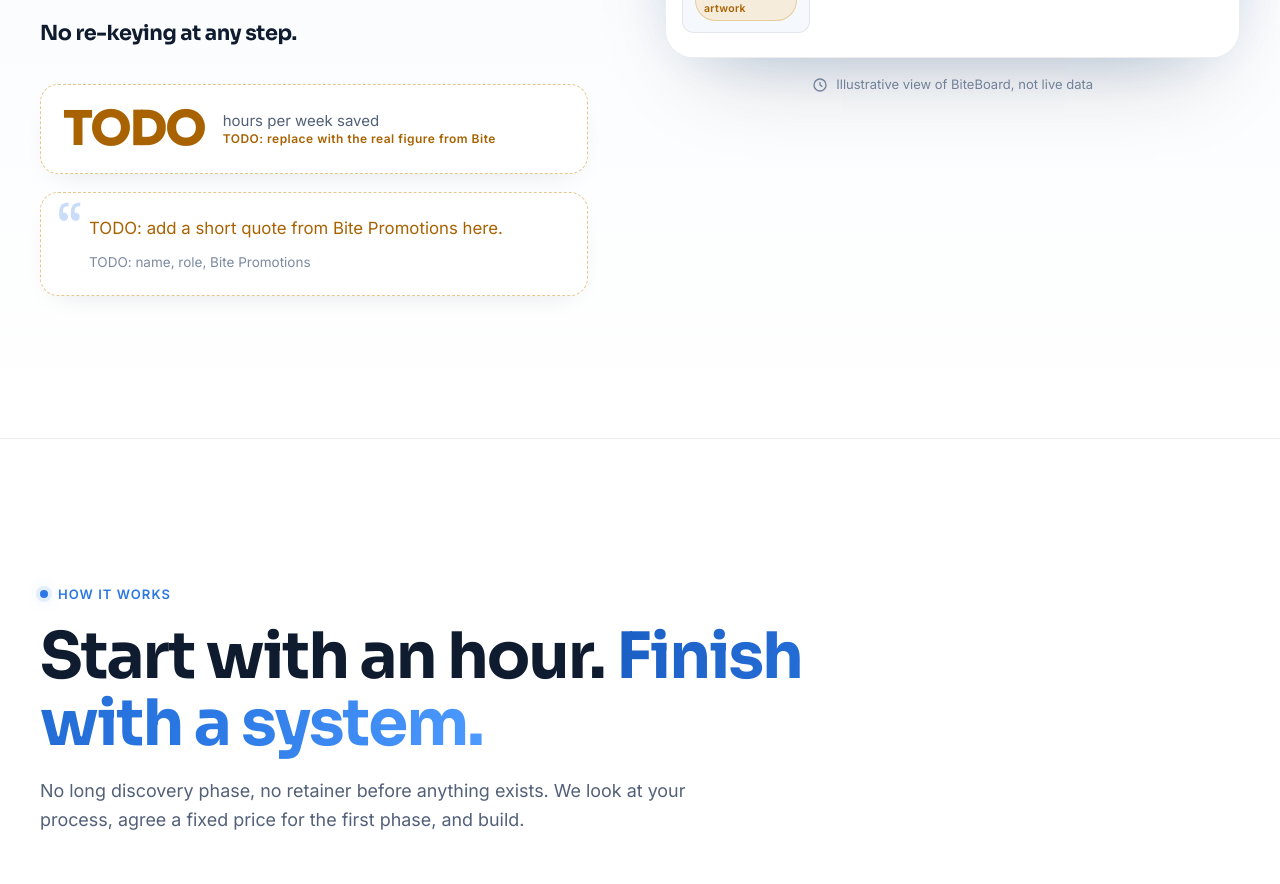
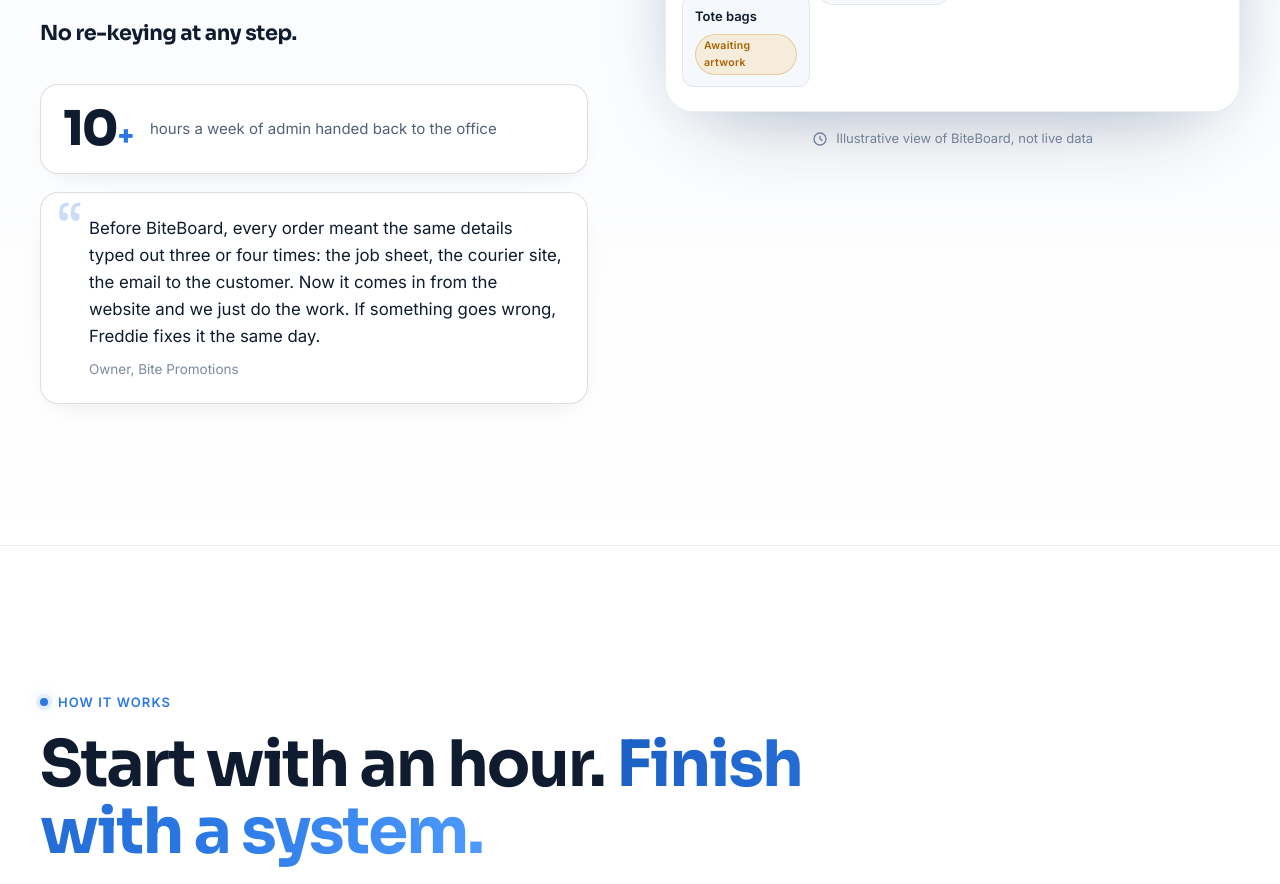
Before and after one commit to FreddieW1234/Ashgrove-Systems, a plain HTML site: page index.html in a window 1280 px wide. Shown: the part 3235-4119 px from the top of the page. Drawn offline with nearby package versions, Linux system fonts and the light colour scheme; animation ran at ten frames a second.

Commit message:
Case study: add Bite Promotions quote and outcome figure
Co-Authored-By: Claude Fable 5.1 <noreply@anthropic.com>

```diff
--- a/index.html
+++ b/index.html
@@ -261,12 +261,12 @@
 
             <div class="case-proof" data-reveal>
               <div class="stat">
-                <span class="stat-num todo">TODO</span>
-                <span class="stat-label">hours per week saved<br><small class="todo-note">TODO: replace with the real figure from Bite</small></span>
+                <span class="stat-num">10<small>+</small></span>
+                <span class="stat-label">hours a week of admin handed back to the office</span>
               </div>
               <blockquote class="quote">
-                <p class="todo">TODO: add a short quote from Bite Promotions here.</p>
-                <cite>TODO: name, role, Bite Promotions</cite>
+                <p>Before BiteBoard, every order meant the same details typed out three or four times: the job sheet, the courier site, the email to the customer. Now it comes in from the website and we just do the work. If something goes wrong, Freddie fixes it the same day.</p>
+                <cite>Owner, Bite Promotions</cite>
               </blockquote>
             </div>
           </div>
--- a/styles.css
+++ b/styles.css
@@ -429,11 +429,12 @@ main, .site-header, .site-footer { position: relative; z-index: 1; }
 .case-proof { margin-top: 34px; display: grid; gap: 18px; }
 .stat {
   display: flex; align-items: center; gap: 18px; padding: 20px 22px; border-radius: var(--radius);
-  background: #fff; border: 1px dashed var(--amber-line); box-shadow: var(--shadow-card);
+  background: #fff; border: 1px solid var(--line-strong); box-shadow: var(--shadow-card);
 }
 .stat-num { font-family: var(--font-display); font-weight: 800; font-size: clamp(2.2rem, 4vw, 3rem); letter-spacing: -.04em; line-height: 1; }
+.stat-num small { font-size: .55em; color: var(--blue); margin-left: .05em; }
 .stat-label { color: var(--muted); font-size: 15px; line-height: 1.35; }
-.quote { margin: 0; padding: 22px 24px; border-radius: var(--radius); background: #fff; border: 1px dashed var(--amber-line); position: relative; box-shadow: var(--shadow-card); }
+.quote { margin: 0; padding: 22px 24px; border-radius: var(--radius); background: #fff; border: 1px solid var(--line-strong); position: relative; box-shadow: var(--shadow-card); }
 .quote::before { content: "“"; position: absolute; top: 4px; left: 16px; font-family: var(--font-display); font-size: 56px; line-height: 1; color: rgba(43,120,228,.25); }
 .quote p { font-size: 1.05rem; padding-left: 24px; }
 .quote cite { display: block; margin-top: 10px; padding-left: 24px; font-style: normal; font-size: 13.5px; color: var(--muted-2); }
```
Also changed, not shown: 1 other file.
